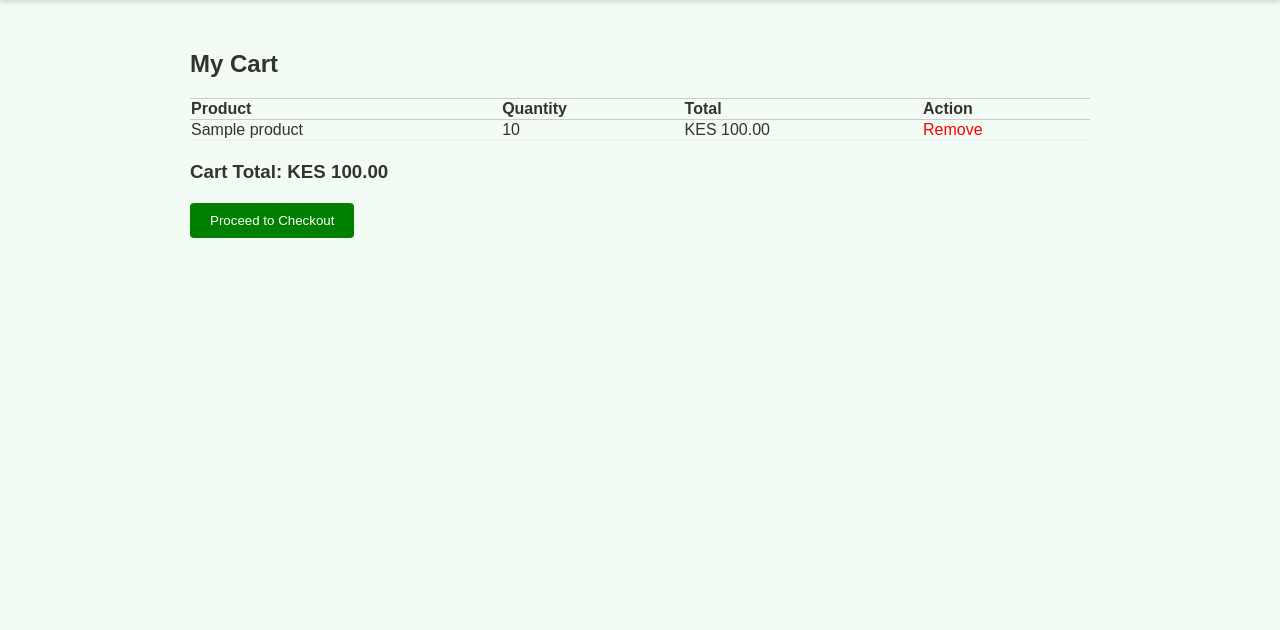
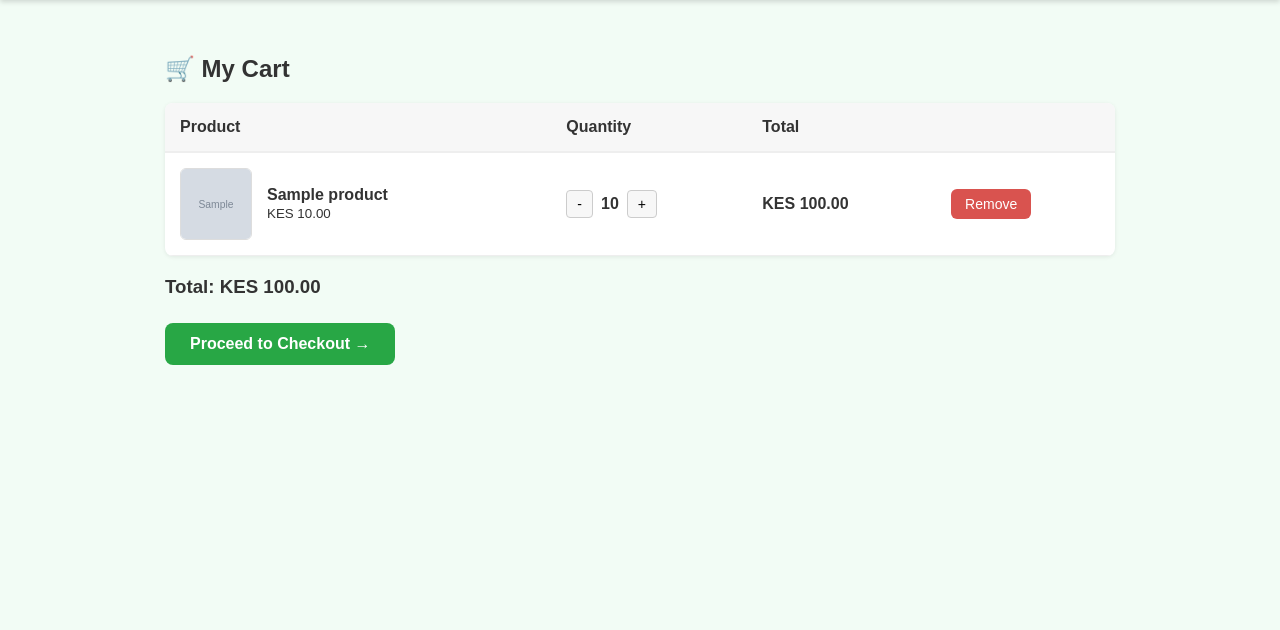
Before and after one commit to bryansine/FarmersMarketHub., a Django app: page /cart/ in a window 1280 px wide. Shown: the part 51-681 px from the top of the page. Run offline with Django 5.2, Linux system fonts and the light colour scheme; a user stored in the database is signed in; tables that the repository leaves empty hold one stand-in row (values such as "Sample post"); grey boxes marked "Sample" are stand-in pictures.

```diff
--- a/cart/templates/cart/cart_detail.html
+++ b/cart/templates/cart/cart_detail.html
@@ -1,17 +1,171 @@
 {% extends "base.html" %}
 {% block content %}
+<style>
+    .cart-container {
+        max-width: 950px;
+        margin: auto;
+        padding: 25px;
+    }
+    .cart-table {
+        width: 100%;
+        border-collapse: collapse;
+        margin-top: 20px;
+        background: #fff;
+        border-radius: 8px;
+        overflow: hidden;
+        box-shadow: 0 1px 4px rgba(0,0,0,0.08);
+    }
+    .cart-table th, .cart-table td {
+        padding: 15px;
+        text-align: left;
+    }
+    .cart-table th {
+        background: #f7f7f7;
+        font-weight: bold;
+        border-bottom: 2px solid #eee;
+    }
+    .cart-table tr {
+        border-bottom: 1px solid #eee;
+    }
+    .cart-product {
+        display: flex;
+        align-items: center;
+        gap: 15px;
+    }
+    .cart-product img {
+        width: 70px;
+        height: 70px;
+        object-fit: cover;
+        border-radius: 6px;
+        border: 1px solid #ddd;
+    }
+    .qty-btn {
+        padding: 5px 10px;
+        border: 1px solid #ccc;
+        background: #f7f7f7;
+        cursor: pointer;
+        border-radius: 4px;
+        font-size: 14px;
+    }
+    .remove-btn {
+        color: white;
+        background: #d9534f;
+        padding: 7px 14px;
+        border-radius: 6px;
+        text-decoration: none;
+        font-size: 14px;
+    }
+    .remove-btn:hover {
+        background: #c9302c;
+    }
+    .checkout-btn {
+        display: inline-block;
+        margin-top: 25px;
+        background: #28a745;
+        color: white;
+        padding: 12px 25px;
+        border-radius: 8px;
+        font-size: 16px;
+        text-decoration: none;
+        font-weight: bold;
+    }
+    .checkout-btn:hover {
+        opacity: 0.9;
+    }
+    .empty {
+        padding: 40px;
+        text-align: center;
+        background: white;
+        border-radius: 8px;
+        box-shadow: 0 1px 4px rgba(0,0,0,0.08);
+    }
+</style>
+
+<div class="cart-container">
+    <h2>🛒 My Cart</h2>
+
+    {% if items %}
+    <table class="cart-table">
+        <tr>
+            <th>Product</th>
+            <th>Quantity</th>
+            <th>Total</th>
+            <th></th>
+        </tr>
+
+        {% for item in items %}
+        <tr>
+            <td>
+                <div class="cart-product">
+                    {% if item.product.image %}
+                        <img src="{{ item.product.image.url }}" alt="{{ item.product.name }}">
+                    {% endif %}
+                    <div>
+                        <strong>{{ item.product.name }}</strong><br>
+                        <small>KES {{ item.product.price }}</small>
+                    </div>
+                </div>
+            </td>
+
+            <td>
+                <div style="display:flex;align-items:center;gap:8px;">
+                    <form method="POST" action="{% url 'cart:update' item.id %}">
+                        {% csrf_token %}
+                        <input type="hidden" name="action" value="decrease">
+                        <button type="submit" class="qty-btn">-</button>
+                    </form>
+
+                    <strong>{{ item.quantity }}</strong>
+
+                    <form method="POST" action="{% url 'cart:update' item.id %}">
+                        {% csrf_token %}
+                        <input type="hidden" name="action" value="increase">
+                        <button type="submit" class="qty-btn">+</button>
+                    </form>
+                </div>
+            </td>
+
+            <td><strong>KES {{ item.line_total }}</strong></td>
+
+            <td>
+                <a class="remove-btn" href="{% url 'cart:remove' item.id %}">Remove</a>
+            </td>
+        </tr>
+        {% endfor %}
+    </table>
+
+    <h3 style="margin-top:20px;">Total: <strong>KES {{ total }}</strong></h3>
+
+    <a href="{% url 'orders:checkout' %}" class="checkout-btn">
+        Proceed to Checkout →
+    </a>
+
+    {% else %}
+    <div class="empty">
+        <h3>Your cart is empty</h3>
+        <p>Browse products and add some items to your cart.</p>
+    </div>
+    {% endif %}
+</div>
+
+{% endblock %}
+
+
+
+
+{% comment %} {% extends "base.html" %}
+{% block content %}
+
 <div style="max-width:900px;margin:auto;padding:20px;">
     <h2>My Cart</h2>
 
     {% if items %}
     <table style="width:100%;border-collapse:collapse;margin-top:20px;">
         <tr style="border-bottom:1px solid #ccc;font-weight:bold;">
-            <tr style="border-bottom:1px solid #ccc;font-weight:bold;">
-
-                <td>Product</td>
-                <td>Quantity</td>
-                <td>Total</td>
-                <td>Action</td>
+            <th>Product</th>
+            <th>Qty</th>
+            <th>Total</th>
+            <th></th>
         </tr>
 
         {% for item in items %}
@@ -20,24 +174,25 @@
             <td>{{ item.quantity }}</td>
             <td>KES {{ item.line_total }}</td>
             <td>
-                    <a href="{% url 'cart:remove' item.product.id %}"
-                       style="color:red;text-decoration:none;">Remove</a>
+                <a href="{% url 'cart:remove' item.id %}" style="color:red;">Remove</a>
             </td>
         </tr>
         {% endfor %}
     </table>
 
-        <h3 style="margin-top:20px;">Cart Total: <strong>KES {{ total }}</strong></h3>
+    <h3>Total: KES {{ total }}</h3>
 
-        <form action="{% url 'orders:checkout' %}" method="GET" style="margin-top:20px;">
-            <button type="submit"
-                style="background:green;color:white;padding:10px 20px;border:none;border-radius:4px;">
+    <a href="{% url 'orders:checkout' %}"
+       style="display:inline-block;margin-top:20px;background:green;color:white;padding:10px 20px;border-radius:6px;">
        Proceed to Checkout
-            </button>
-        </form>
+    </a>
 
     {% else %}
     <p>Your cart is empty.</p>
     {% endif %}
 </div>
+
 {% endblock %}
+
+
+ {% endcomment %}
--- a/cart/urls.py
+++ b/cart/urls.py
@@ -6,5 +6,6 @@ app_name = 'cart'
 urlpatterns = [
     path('', views.view_cart, name='view_cart'),
     path('add/<int:product_id>/', views.add_to_cart, name='add'),
-    path('remove/<int:product_id>/', views.remove_from_cart, name='remove'),
+    path('remove/<int:item_id>/', views.remove_from_cart, name='remove'),
+    path("update/<int:item_id>/", views.update_quantity, name="update"),
 ]
--- a/cart/views.py
+++ b/cart/views.py
@@ -6,20 +6,15 @@ from .models import Cart, CartItem
 
 
 def _get_session_cart(request):
-    """Return dict mapping product_id -> qty stored in session"""
     return request.session.setdefault('cart', {})
 
 
 def _get_or_create_user_cart(user):
-    """Return the logged-in user's cart (create if missing)"""
     cart, created = Cart.objects.get_or_create(user=user)
     return cart
 
 
 def _merge_session_cart_to_user(request):
-    """
-    Convert items saved in session into DB cart items when a user logs in.
-    """
     session_cart = request.session.get('cart', {})
     if not session_cart:
         return
@@ -35,50 +30,46 @@ def _merge_session_cart_to_user(request):
             cart=user_cart,
             product=product
         )
-        if not created:
-            item.quantity += qty
-        else:
-            item.quantity = qty
+        item.quantity = item.quantity + qty if not created else qty
         item.save()
 
-    # Clear session cart after merging
     request.session['cart'] = {}
     request.session.modified = True
 
+
+
 def add_to_cart(request, product_id):
+    """Add product to cart. Redirect to cart OR checkout depending on button."""
     product = get_object_or_404(Product, pk=product_id)
     qty = int(request.POST.get('quantity', 1))
+    buy_now = request.POST.get('buy_now') == "1"
 
-    # 🔹 If user logged in: merge session cart once
+    # Logged-in user
     if request.user.is_authenticated:
         _merge_session_cart_to_user(request)
         cart = _get_or_create_user_cart(request.user)
 
-        obj, created = CartItem.objects.get_or_create(cart=cart, product=product)
-        if not created:
-            obj.quantity += qty
-        else:
-            obj.quantity = qty
-        obj.save()
+        item, created = CartItem.objects.get_or_create(cart=cart, product=product)
+        item.quantity = item.quantity + qty if not created else qty
+        item.save()
 
     else:
-        # 🔹 GUEST CART in session
+        # Guest session cart
         cart = _get_session_cart(request)
         cart[str(product_id)] = cart.get(str(product_id), 0) + qty
         request.session.modified = True
 
-    # Support AJAX
-    if request.headers.get('x-requested-with') == 'XMLHttpRequest':
-        return JsonResponse({'ok': True, 'message': 'Added to cart'})
+    # 🔥 Buy Now → go straight to checkout
+    if buy_now:
+        return redirect('orders:checkout')
 
-    return redirect('products:list')
+    # Add to Cart → go to Cart page
+    return redirect('cart:view_cart')
+
 
 
 def remove_from_cart(request, item_id):
-    """
-    item_id is the CartItem ID (for authenticated users)
-    OR product_id (for session cart)
-    """
+    """Remove cart item for logged in user OR session."""
     if request.user.is_authenticated:
         CartItem.objects.filter(id=item_id, cart__user=request.user).delete()
     else:
@@ -93,7 +84,7 @@ def view_cart(request):
     items = []
     total = 0
 
-    # Authenticated user → DB cart
+    # Logged-in users → DB
     if request.user.is_authenticated:
         _merge_session_cart_to_user(request)
         cart = _get_or_create_user_cart(request.user)
@@ -108,8 +99,8 @@ def view_cart(request):
             })
             total += item.line_total
 
+    # Guest users → Session
     else:
-        # Guest user → session cart
         cart = _get_session_cart(request)
         product_ids = [int(pid) for pid in cart.keys()]
         products = Product.objects.filter(id__in=product_ids)
@@ -121,7 +112,7 @@ def view_cart(request):
                 continue
             line_total = qty * product.price
             items.append({
-                'id': pid,                     # session uses pid
+                'id': pid,
                 'product': product,
                 'quantity': qty,
                 'line_total': line_total,
@@ -132,3 +123,22 @@ def view_cart(request):
         'items': items,
         'total': total
     })
+
+
+def update_quantity(request, item_id):
+    item = get_object_or_404(CartItem, id=item_id, cart__user=request.user)
+
+    action = request.POST.get('action')
+
+    if action == "increase":
+        item.quantity += 1
+        item.save()
+
+    elif action == "decrease":
+        if item.quantity > 1:
+            item.quantity -= 1
+            item.save()
+        else:
+            item.delete()
+
+    return redirect('cart:view_cart')
```
Also changed, not shown: orders/views.py (+13 -11 lines), products/templates/products/product_detail.html (+13 -58 lines). Lines whose indentation alone changed are shown as unchanged.
